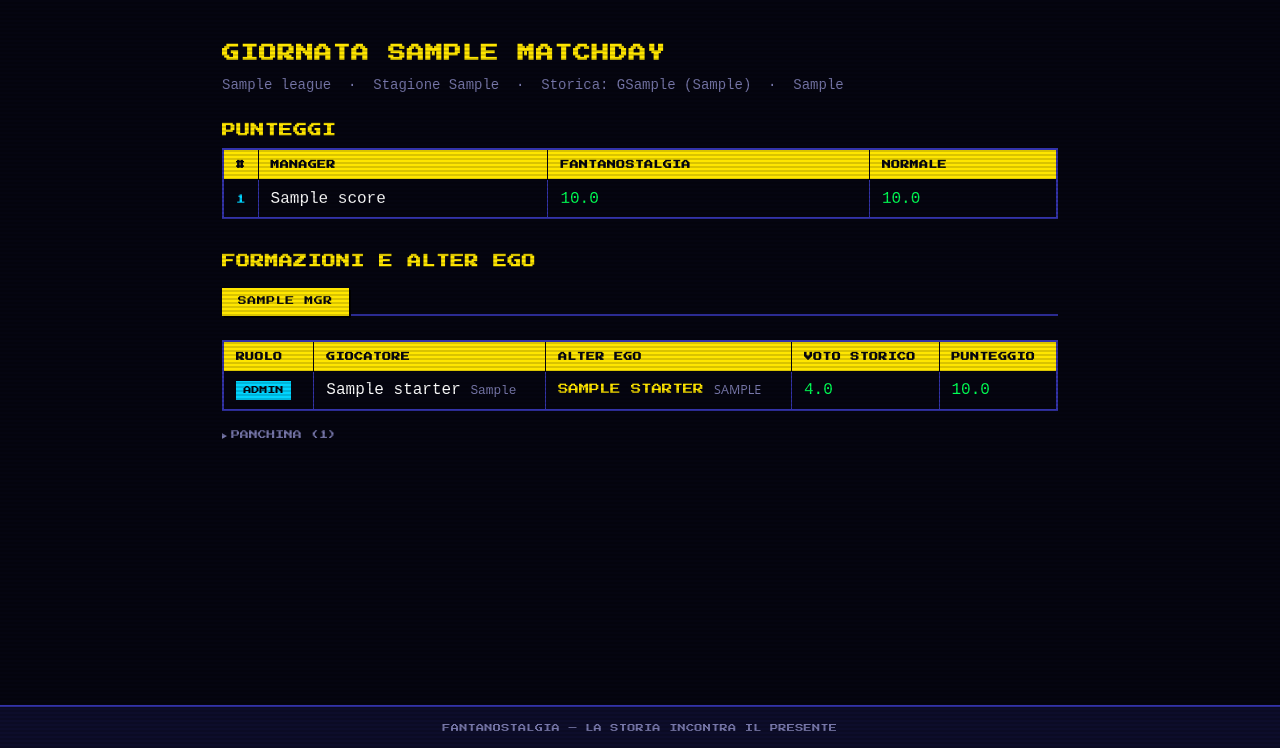
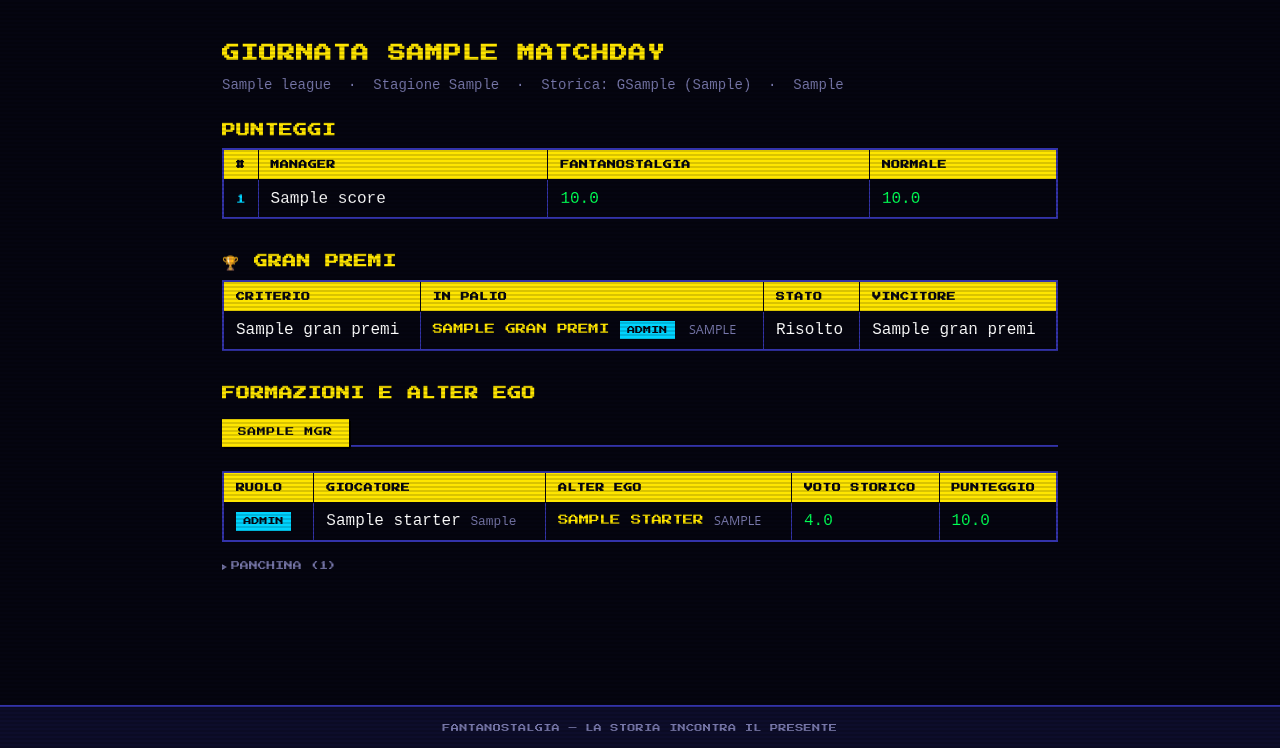
Before and after one commit to simonediroma/fantanostalgia, a FastAPI app: template backend/templates/giornata.html in a window 1280 px wide. Shown: the part 52-800 px from the top of the page. Run offline with FastAPI, Linux system fonts and the light colour scheme; the template is opened without the code that fills it: most values are stand-ins (such as "Sample title", 1, 10 or a date in 2020).

Commit message:
feat: display pubblico Gran Premi nella pagina giornata + fix query
Mostra i Gran Premi di una giornata nella pagina pubblica SSR (criterio, premio
in palio, stato, vincitore). views.giornata() interroga gran_premio JOIN
player_historic/manager e passa gran_premi al template; giornata.html aggiunge
una sezione tra Punteggi e Formazioni riusando le classi esistenti.

Fix collaterale (bug pre-esistente emerso dal nuovo test): la query della
pagina giornata selezionava hr.penalties_saved, colonna inesistente in
historic_rating (mai usata nel calcolo) — causava un 500 su ogni giornata con
formazioni. Rimossa.

Test: aggiunto test che renderizza /lega/{id}/giornata/{md} con un Gran Premio
risolto e verifica criterio, premio e vincitore. Suite: 176 passed.

Co-Authored-By: Claude Opus 4.8 <noreply@anthropic.com>
Claude-Session: https://claude.ai/code/session_01Lk443JnvkqpqX12fUWasJq

```diff
--- a/backend/templates/giornata.html
+++ b/backend/templates/giornata.html
@@ -65,6 +65,35 @@
 </div>
 {% else %}
 <div class="empty">Punteggi non ancora calcolati.</div>
+{% endif %}
+
+{% if gran_premi %}
+<h2 style="margin-top:1.5rem">🏆 Gran Premi</h2>
+<div class="table-wrap" style="margin-bottom:2rem">
+  <table>
+    <thead>
+      <tr>
+        <th>Criterio</th>
+        <th>In palio</th>
+        <th>Stato</th>
+        <th>Vincitore</th>
+      </tr>
+    </thead>
+    <tbody>
+      {% for gp in gran_premi %}
+      <tr>
+        <td>{{ gp.criterion_label }}</td>
+        <td class="historic-name" style="text-align:left">
+          {{ gp.prize_name }} <span class="role-badge">{{ gp.prize_role }}</span>
+          <span style="font-family:system-ui;font-size:0.78rem;color:var(--muted)"> {{ gp.prize_team }}</span>
+        </td>
+        <td>{% if gp.status == 'resolved' %}Risolto{% else %}Attivo{% endif %}</td>
+        <td>{% if gp.winner_name %}{{ gp.winner_name }}{% else %}—{% endif %}</td>
+      </tr>
+      {% endfor %}
+    </tbody>
+  </table>
+</div>
 {% endif %}
 
 {% if managers %}
```
Also changed, not shown: CLAUDE_MEMORY.md (+1 -1 lines), backend/api/routers/views.py (+32 -1 lines), backend/tests/test_granpremio.py (+18 -0 lines).
